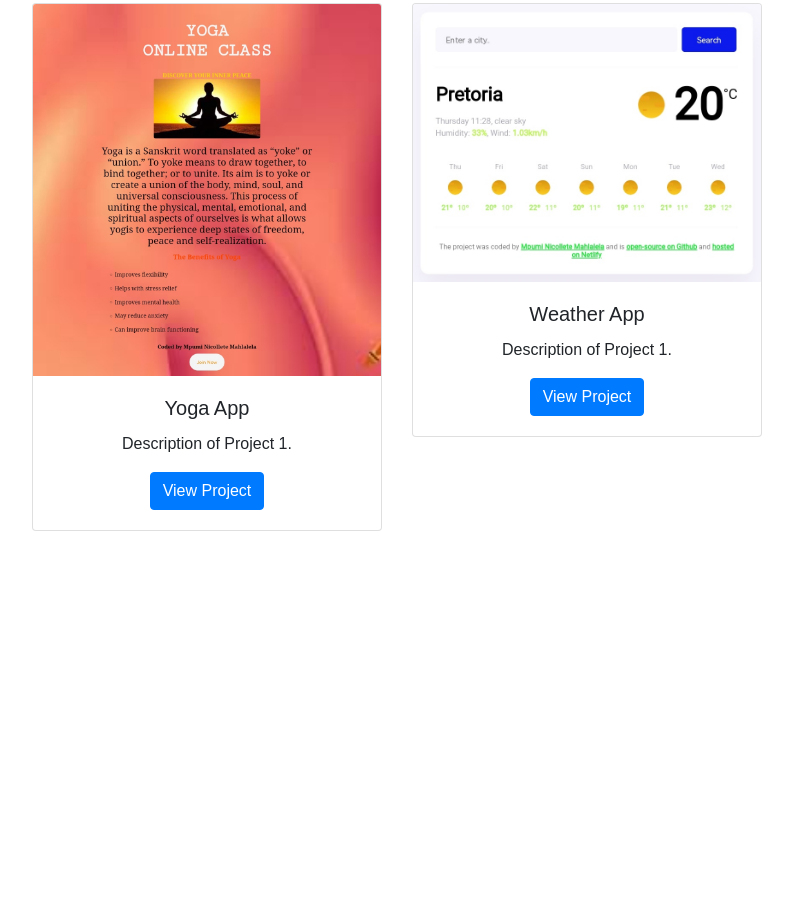
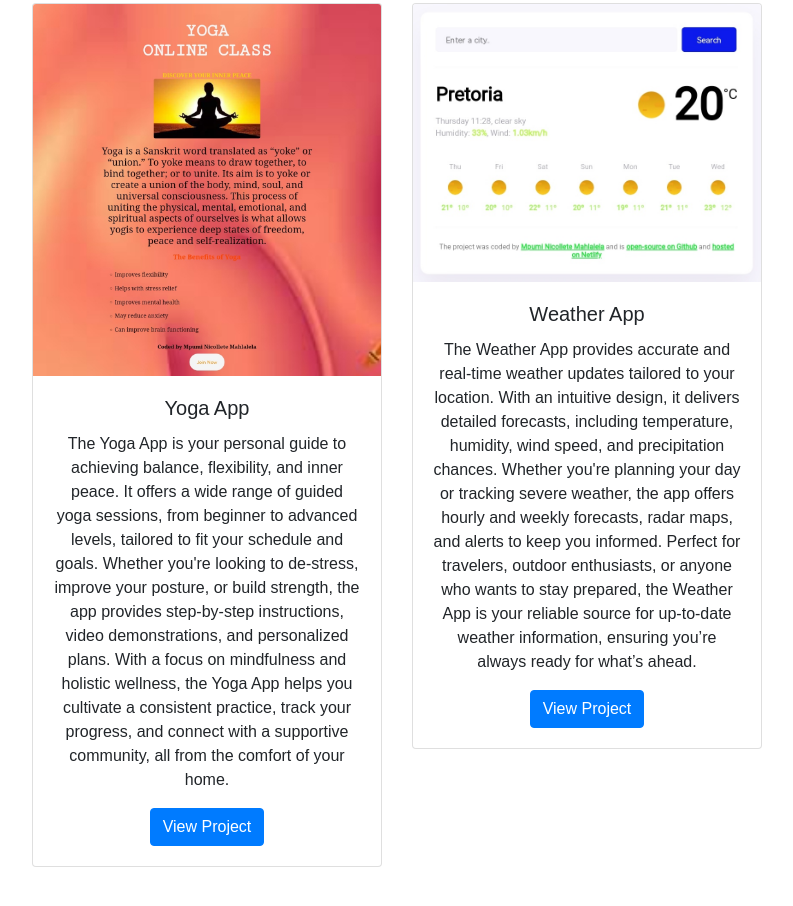
Before and after one commit to MpumiNico/portfolio, a plain HTML site: page index.html in a window 1280 px wide. Shown: the part 747-1653 px from the top of the page, without its empty margins (53-846 px from the left). Before the commit the page ends 1341 px from the top, so only its background shows below. Drawn offline with nearby package versions, Linux system fonts and the light colour scheme.

Commit message:
Update index.html

```diff
--- a/index.html
+++ b/index.html
@@ -62,7 +62,15 @@
                         <img src="images/Yoga.jpg" class="card-img-top" alt="Project 1">
                         <div class="card-body">
                             <h5 class="card-title">Yoga App</h5>
-                            <p class="card-text">Description of Project 1.</p>
+                            <p class="card-text">The Yoga App is your personal guide to achieving balance,
+                                flexibility, and inner peace. It offers a wide range of guided yoga
+                                sessions, from beginner to advanced levels, tailored to fit your schedule
+                                and goals. Whether you're looking to de-stress, improve your posture, or
+                                build strength, the app provides step-by-step instructions, video
+                                demonstrations, and personalized plans. With a focus on mindfulness
+                                and holistic wellness, the Yoga App helps you cultivate a consistent
+                                practice, track your progress, and connect with a supportive community,
+                                all from the comfort of your home.</p>
                             <a href="https:s3.amazonaws.com/shecodesio-production/challenge_submissions/files/002/103/255/original/Project.html?1708857947" target="_blank" class="btn btn-primary">View Project</a>
 
                         </div>
@@ -73,7 +81,15 @@
                     <img src="images/Weather.jpg" class="card-img-top" alt="Project 2">
                     <div class="card-body">
                         <h5 class="card-title">Weather App</h5>
-                        <p class="card-text">Description of Project 1.</p>
+                        <p class="card-text">The Weather App provides accurate and real-time weather
+                            updates tailored to your location. With an intuitive design, it delivers
+                            detailed forecasts, including temperature, humidity, wind speed, and
+                            precipitation chances. Whether you're planning your day or tracking
+                            severe weather, the app offers hourly and weekly forecasts, radar maps,
+                            and alerts to keep you informed. Perfect for travelers, outdoor enthusiasts,
+                            or anyone who wants to stay prepared, the Weather App is your reliable source
+                            for up-to-date weather information, ensuring you’re always ready for what’s
+                            ahead.</p>
                         <a href="https://myprojectappweather.netlify.app/" target="_blank" class="btn btn-primary">View Project</a>
             </div>
         </div>
```
